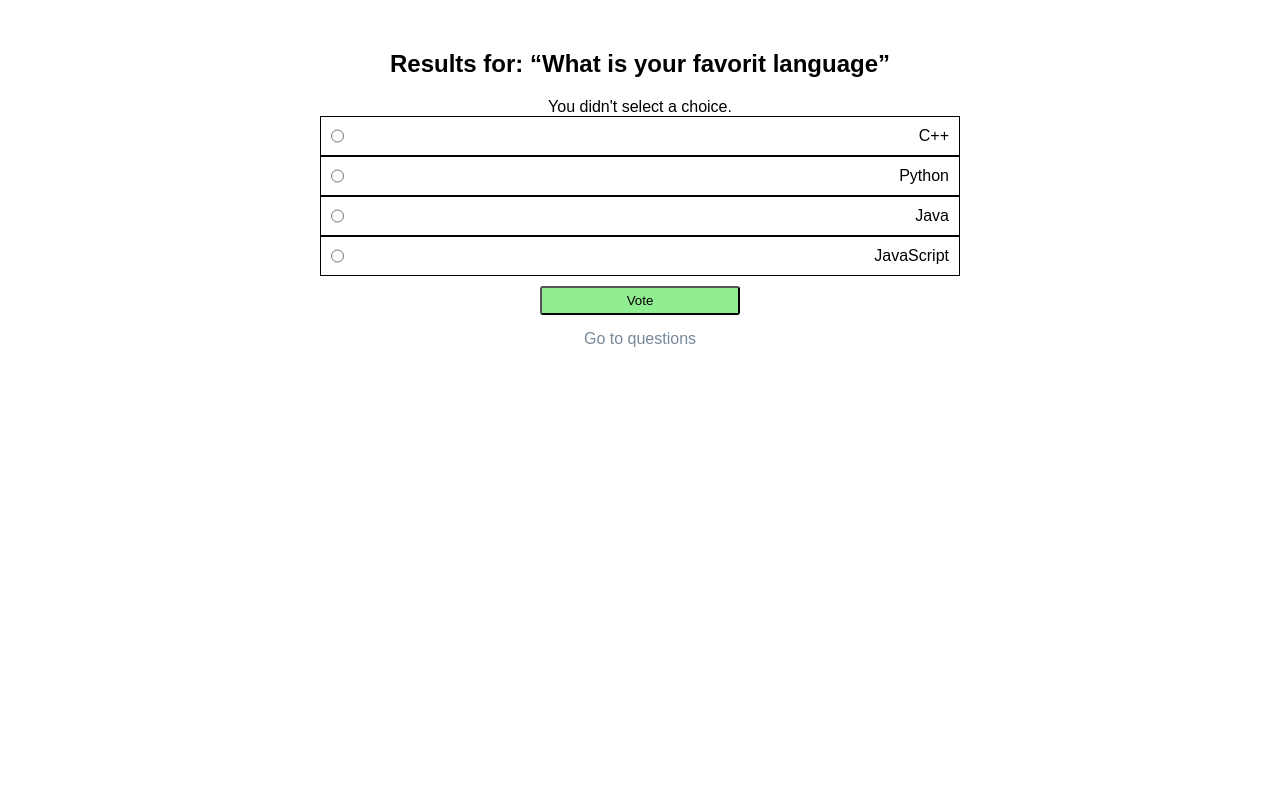
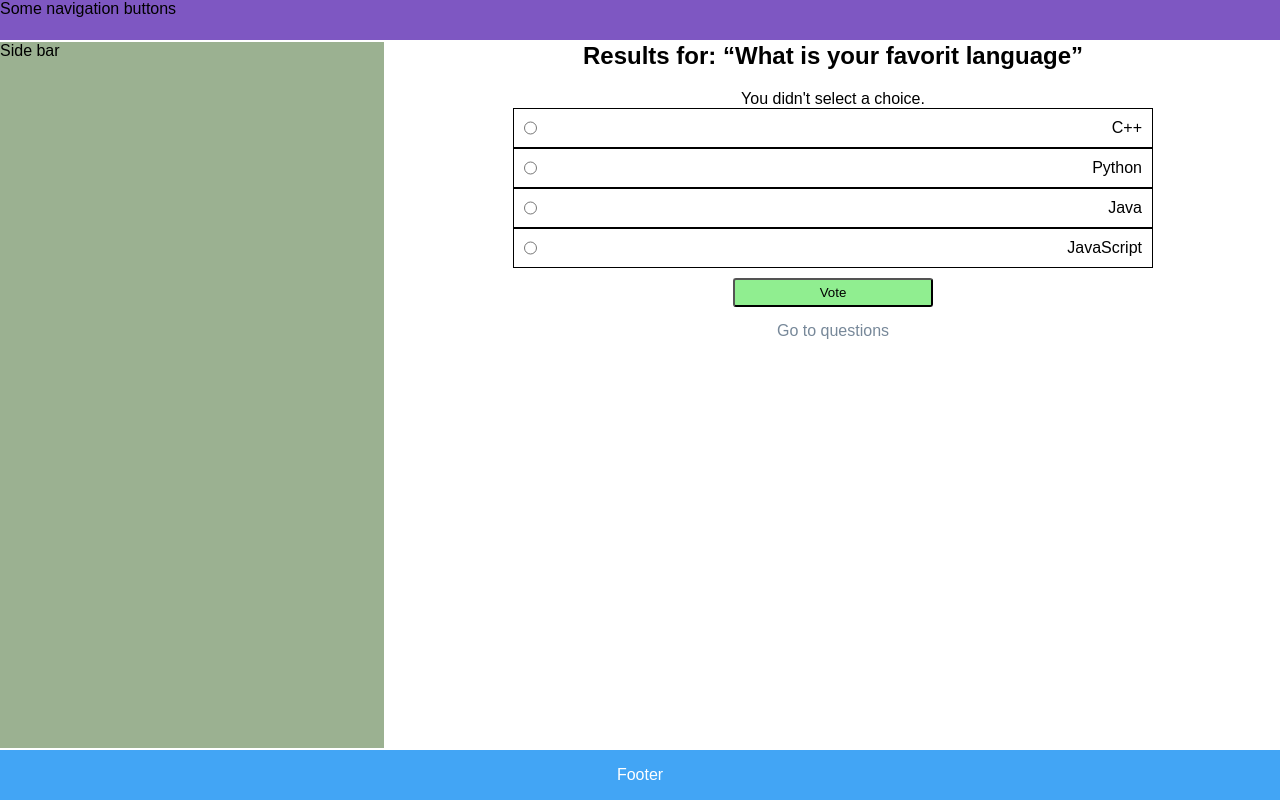
Before and after one commit to gmdmgithub/django_landing_page, a Django app: page /en/polls/vote/1 in a window 1280 px wide. Run offline with Django 3.2, Linux system fonts and the light colour scheme; data comes from the database, SQL or seed files in the repository.

Commit message:
some simple styling added

```diff
--- a/main/templates/main/template.html
+++ b/main/templates/main/template.html
@@ -25,6 +25,7 @@
     {% endblock content %}
 
 {% include 'footer.html' %}
+
 </div> <!-- class="container-fluid" -->
 
 <script src="{% static '/js/main.js' %}"></script>
--- a/polls/templates/polls/footer.html
+++ b/polls/templates/polls/footer.html
@@ -0,0 +1,3 @@
+<footer class="footer">
+  Footer
+</footer>
--- a/polls/templates/polls/navigation.html
+++ b/polls/templates/polls/navigation.html
@@ -0,0 +1 @@
+<nav>Some navigation buttons</nav>
--- a/polls/templates/polls/template.html
+++ b/polls/templates/polls/template.html
@@ -10,17 +10,14 @@
     <link rel="stylesheet" href="{% static '/css/polls.css' %}">
 </head>
 <body>
-
+    {% include 'polls/navigation.html' %}
+    <div class='side'>Side bar</div>
     <div class="container">
-
-        {% include 'polls/navigation.html' %}
-
             {% block content %}
 
             {% endblock content %}
-
-        {% include 'polls/footer.html' %}
-        </div> <!-- class="container-fluid" -->
+     </div> <!-- class="container-fluid" -->
+{% include 'polls/footer.html' %}
 <script src="{% static '/js/polls.js' %}"></script>
 </body>
 </html>
--- a/static/css/main.css
+++ b/static/css/main.css
@@ -9,6 +9,8 @@
     font-family:'Poppins', sans-serif
 
 }
+
+
 .container{
     position: relative;
     padding: 0 100px;
--- a/static/css/polls.css
+++ b/static/css/polls.css
@@ -19,11 +19,52 @@
     font-family:'Poppins', sans-serif
 
 }
+
+/* sticky footer from https://css-tricks.com/couple-takes-sticky-footer/ */
+html, body {
+    height: 100%;
+}
+body {
+    display: grid;
+    grid-gap: 2px;
+    height: 100%;
+    grid-template-rows: 40px 1fr 50px;
+    grid-template-columns: 30% 1fr;
+
+    grid-template-areas:
+              "nav nav"
+              "side main"
+              "foot foot";
+}
+nav {
+    grid-area: nav;
+    background-color: #7E57C2;
+}
+
+.side{
+    grid-area: side;
+    background-color: #9bb191;
+}
+
 .container{
-    position: relative;
-    padding: 50px 100px;
-    min-height: calc(100vh);
+    grid-area: main;
+    /* min-height: calc(100vh); */
 }
+.footer {
+    grid-area: foot;
+}
+/* sticky footer end*/
+
+.footer {
+    background: #42A5F5;
+    color: white;
+    padding: 20px;
+    display: flex;
+    justify-content: center;
+    align-items: center;
+}
+
+
 
 .polls{
     display: flex;
```
